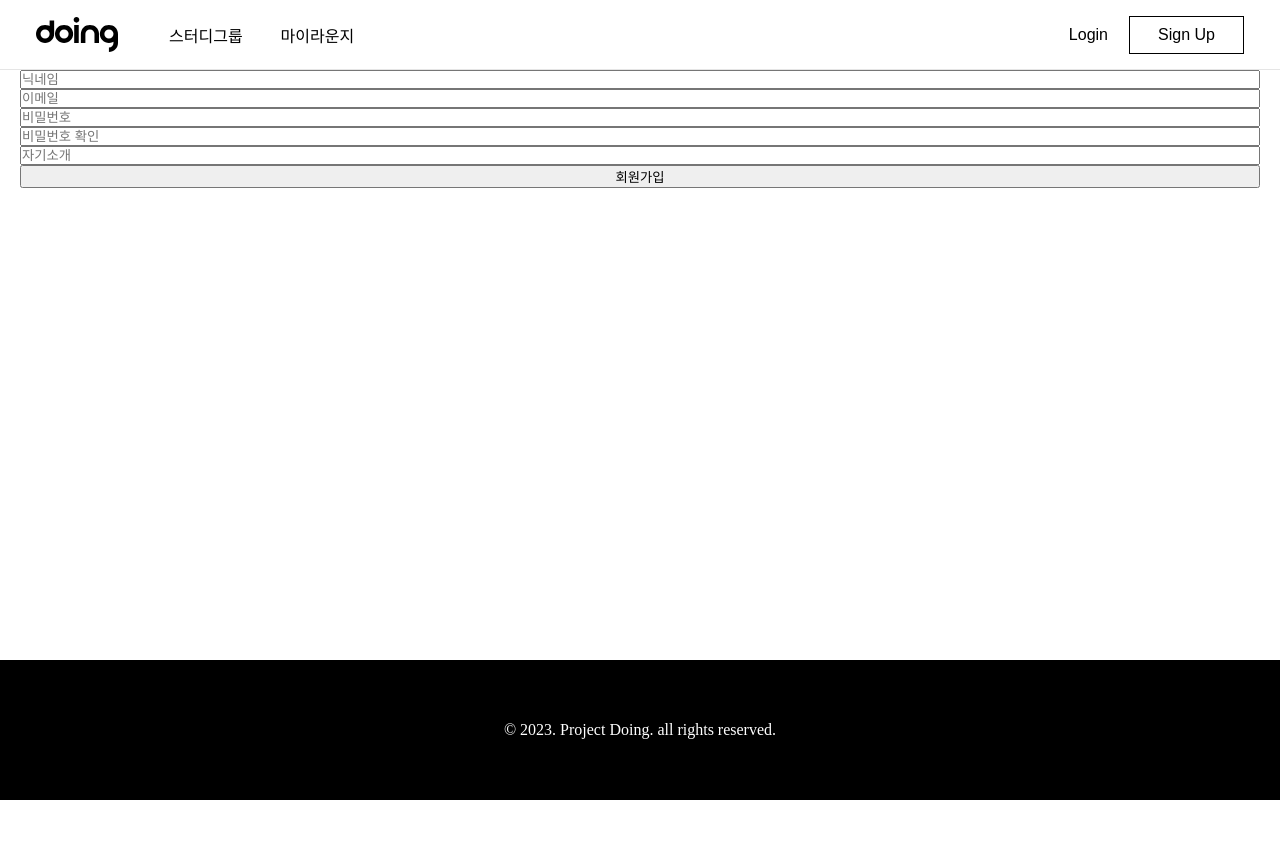
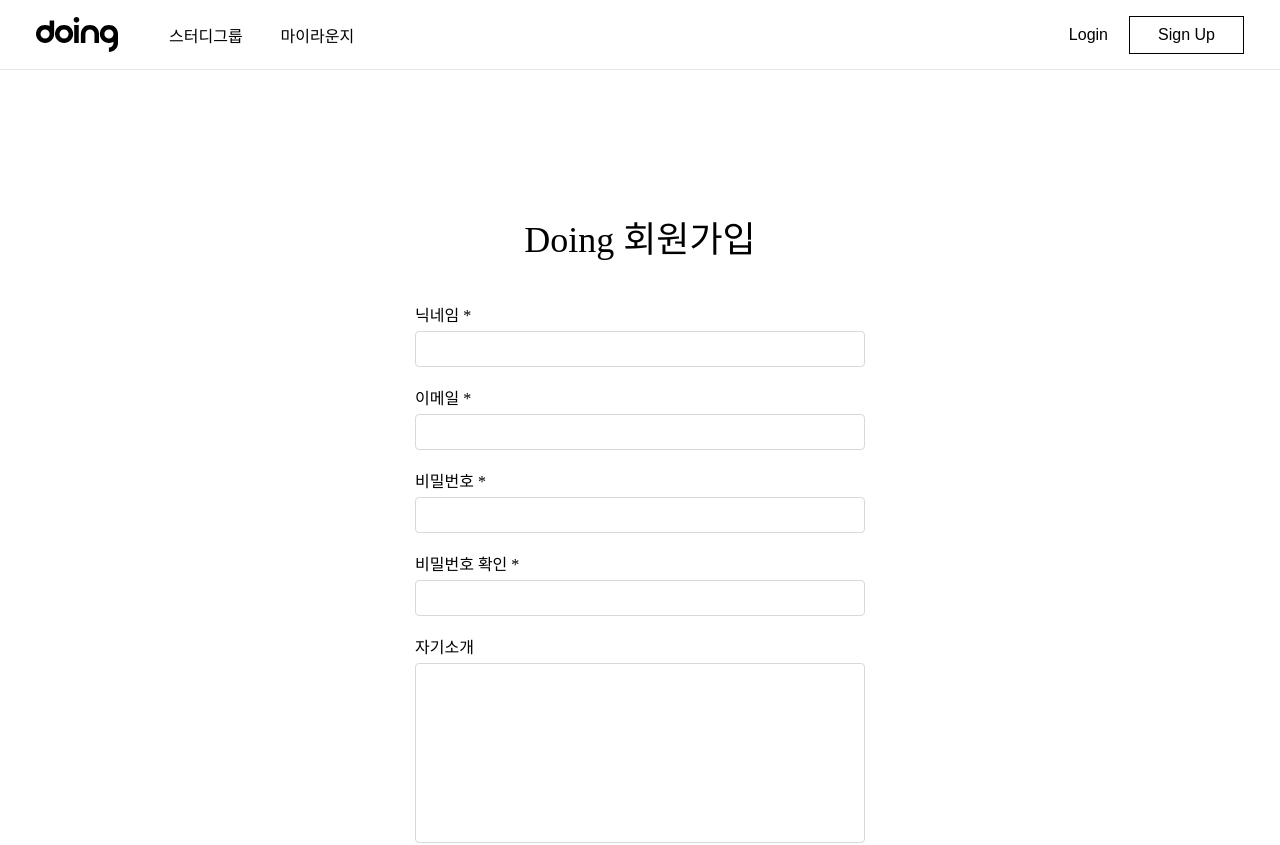
Before and after one commit to geniee1220/project-doing, a React (Vite) app: page /register in a window 1280 px wide. Shown: the top 845 px of the page. Before the commit the page ends 800 px from the top, so only its background shows below. Built offline with nearby package versions, Linux system fonts and the light colour scheme.

Commit message:
Update : Register page
Change the textarea tag to an independent component and integrate it with react-hook-form

```diff
--- a/src/pages/Register.tsx
+++ b/src/pages/Register.tsx
@@ -1,4 +1,4 @@
-import React, { useState } from "react";
+import React, { useRef, useState } from "react";
 
 // react-query
 import { useMutation } from "react-query";
@@ -15,6 +15,10 @@
 
 // components
 import MainTemplate from "../components/templates/MainTemplate.tsx";
+import Input from "../components/atoms/Form/Input/index.tsx";
+import Textarea from "../components/atoms/Form/Textarea/index.tsx";
+import Button from "../components/atoms/Button/index.tsx";
+import ErrorMessage from "../components/atoms/Message/ErrorMessage/index.tsx";
 
 interface UserProps {
   nickname: string;
@@ -27,6 +31,7 @@
 function Register() {
   const firebaseStore = "users";
   const navigate = useNavigate();
+  const ref = useRef<HTMLInputElement | HTMLTextAreaElement>(null);
 
   const [isRegistered, setIsRegistered] = useState(false);
   const [isAlreadyRegistered, setIsAlreadyRegistered] = useState(false);
@@ -65,6 +70,10 @@
   const { mutate, isLoading } = useMutation(registerUser, {
     onSuccess: () => {
       setIsRegistered(true);
+
+      if (isRegistered) {
+        navigate("/login");
+      }
     },
   });
 
@@ -84,27 +93,26 @@
         password: data.password,
         selfIntroduction: data.selfIntroduction,
       });
-
-      if (isRegistered) {
-        navigate("/login");
-      }
     } catch (error) {
       console.log(error);
     }
   };
 
-  console.log(errors);
-
   return (
-    <MainTemplate>
+    <MainTemplate
+      pageName={"register"}
+      pageTitle={"Doing 회원가입"}
+      contentsWidth="450px"
+    >
       <form
         style={{ display: "flex", flexDirection: "column" }}
         onSubmit={handleSubmit(onValid)}
       >
-        {/* 닉네임  */}
-        <input
+        {/* 닉네임 */}
+        <Input
           type="text"
-          placeholder="닉네임"
+          label="닉네임 *"
+          errors={errors}
           {...register("nickname", {
             required: "닉네임을 입력해주세요",
             minLength: {
@@ -112,13 +120,13 @@
               message: "닉네임은 2자리 이상이어야 합니다",
             },
           })}
-        />
-        <span>{errors?.nickname?.message as string}</span>
+        ></Input>
 
         {/* 이메일 */}
-        <input
+        <Input
           type="text"
-          placeholder="이메일"
+          label="이메일 *"
+          errors={errors}
           {...register("email", {
             required: "이메일을 입력해주세요",
             pattern: {
@@ -128,13 +136,17 @@
             validate: (value) => !value.includes("admin"),
           })}
         />
-        <span>{errors?.email?.message as string}</span>
-        {isAlreadyRegistered && "이미 가입된 이메일입니다"}
+        {isAlreadyRegistered && (
+          <ErrorMessage style={{ marginTop: "-13px", marginBottom: "18px" }}>
+            이미 가입된 이메일입니다
+          </ErrorMessage>
+        )}
 
         {/* 비밀번호 */}
-        <input
+        <Input
           type="password"
-          placeholder="비밀번호"
+          label="비밀번호 *"
+          errors={errors}
           {...register("password", {
             required: "비밀번호를 입력해주세요",
             minLength: {
@@ -143,22 +155,34 @@
             },
           })}
         />
-        <span>{errors?.password?.message as string}</span>
 
-        <input
+        <Input
           type="password"
-          placeholder="비밀번호 확인"
-          {...register("passwordConfirm")}
+          label="비밀번호 확인 *"
+          errors={errors}
+          {...register("passwordConfirm", {
+            required: "비밀번호를 확인해주세요",
+          })}
         />
-        <span>{errors?.passwordConfirm?.message as string}</span>
 
         {/* 자기소개 */}
-        <input placeholder="자기소개" {...register("selfIntroduction")} />
+        <Textarea
+          label="자기소개"
+          errors={errors}
+          {...register("selfIntroduction")}
+        />
 
-        {/* 제출 */}
-        <button type="submit" disabled={isLoading}>
+        {/* 회원가입 */}
+        <Button
+          type="submit"
+          width="100%"
+          height="50px"
+          buttonType="primary"
+          rounded={true}
+          disabled={isLoading}
+        >
           {isLoading ? "회원가입 중..." : "회원가입"}
-        </button>
+        </Button>
       </form>
     </MainTemplate>
   );
```
